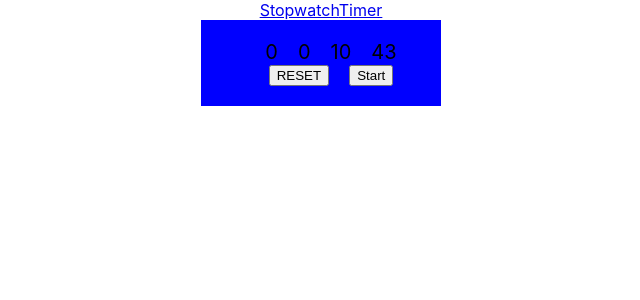
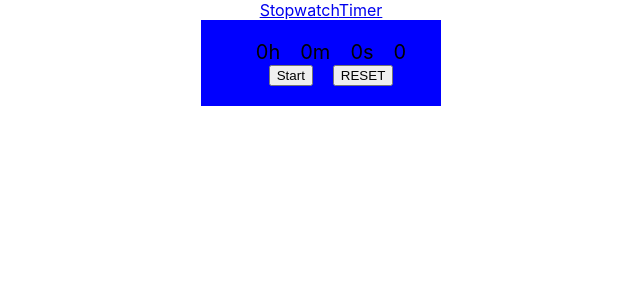
Before and after one commit to Anmolroan/Practice_projects, a React (Create React App) app in the folder stopwatch/: page / in a window 1280 px wide. Shown: the top 300 px of the page, without its empty margins (319-959 px from the left). Built offline with nearby package versions, Linux system fonts and the light colour scheme.

Commit message:
stopwatch is done

```diff
--- a/stopwatch/src/components/StopWatch/StopWatch.js
+++ b/stopwatch/src/components/StopWatch/StopWatch.js
@@ -8,6 +8,7 @@ function StopWatch() {
   const [seconds,setSeconds]= useState(0);
   const [flag,setFlag]=useState(false);
   useEffect(()=>{
+    if(flag){
       const interval=setInterval(()=>{
 
         setMiliSeconds((p)=>{
@@ -40,24 +41,32 @@ function StopWatch() {
       return ()=>{
           clearInterval(interval)
       }
-        },[])
+    }
+
+        },[flag])
 
   return (
     <div>
     <StopTime>
     <div>
-<span>{hour}</span>
-<span>{minute}</span>
-<span>{seconds}</span>
+<span>{hour}h</span>
+<span>{minute}m</span>
+<span>{seconds}s</span>
 <span>{miliseconds}</span>
 <div>
-<button> RESET</button>
+{!flag ? <button onClick={()=>setFlag(true)}> Start</button>
+:
+<button onClick={()=>setFlag(false)}> Stop</button>
+}
+
+
 <button  onClick ={()=>{
+  setFlag(false)
   setMinutes(0);
   setMiliSeconds(0);
   setHour(0);
   setSeconds(0);
-}}>Start</button>
+}}>RESET</button>
 </div>
     </div>
     </StopTime>
```
Lines whose indentation alone changed are shown as unchanged.
